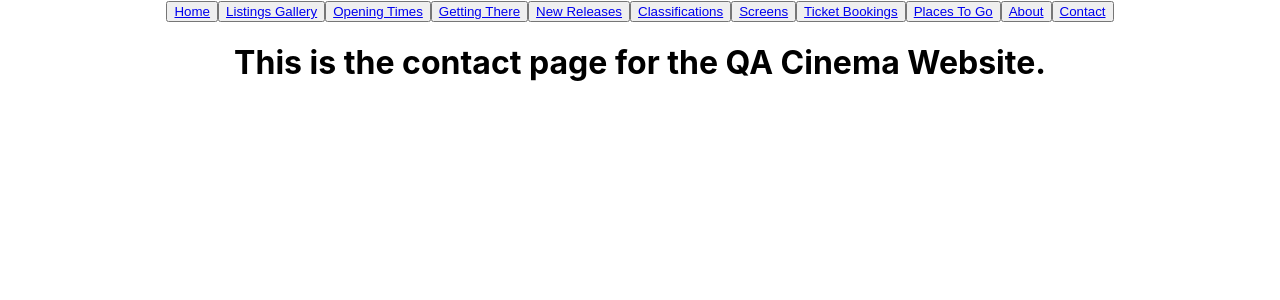
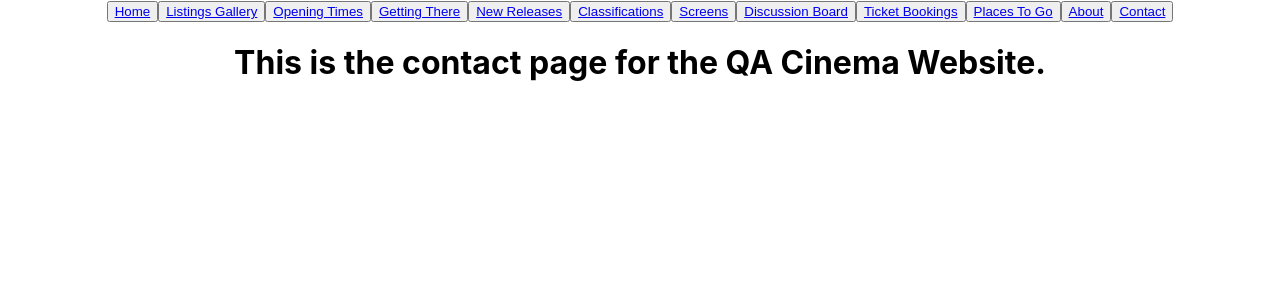
Before and after one commit to QAC-Sierra/QACinemas, a React (Create React App) app in the folder qac-site/: page /contact in a window 1280 px wide. Shown: the top 300 px of the page. Built offline with nearby package versions, Linux system fonts and the light colour scheme.

Commit message:
QAC-23 #in-progress #comment Updated navigation bar to include discussion board page

```diff
--- a/qac-site/src/components/NavigationBar.jsx
+++ b/qac-site/src/components/NavigationBar.jsx
@@ -4,7 +4,7 @@ import About from './About';
 import Classifications from './Classifications';
 import Contact from './Contact';
 import GettingThere from './GettingThere';
-// import DiscussionBoard from '../components/DiscussionBoard';
+import DiscussionBoard from '../components/DiscussionBoard';
 import HomePage from './HomePage';
 import ListingsGallery from './ListingsGallery';
 import NewReleases from './NewReleases';
@@ -41,9 +41,9 @@ const NavigationBar = () => {
             <button type="button" className="btn btn-outline-dark">
               <Link className='link' to="/screens">Screens</Link>
             </button>
-            {/* <button type="button" className="btn btn-outline-dark">
+            <button type="button" className="btn btn-outline-dark">
               <Link className='link' to="/discussionboard">Discussion Board</Link>
-            </button> */}
+            </button>
             <button type="button" className="btn btn-outline-dark">
               <Link className='link' to="/ticketbookings">Ticket Bookings</Link>
             </button>
@@ -67,7 +67,7 @@ const NavigationBar = () => {
         <Route path="/newreleasesgallery" element={<NewReleases />} />
         <Route path="/classifications" element={<Classifications />} />
         <Route path="/screens" element={<Screens />} />
-        {/* <Route path="/discussionboard" element={<DiscussionBoard />} /> */}
+        <Route path="/discussionboard" element={<DiscussionBoard />} />
         <Route path="/ticketbookings" element={<TicketBookings />} />
         <Route path="/placestogo" element={<PlacesToGo />} />
         <Route path="/about" element={<About />} />
```
